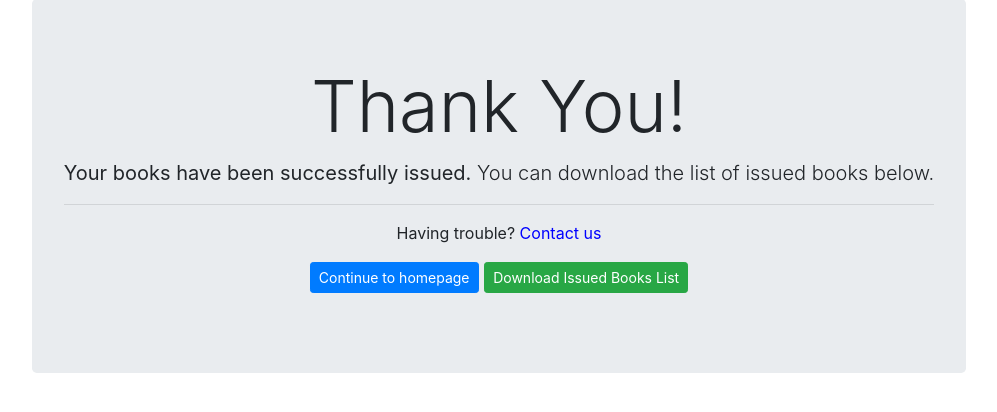
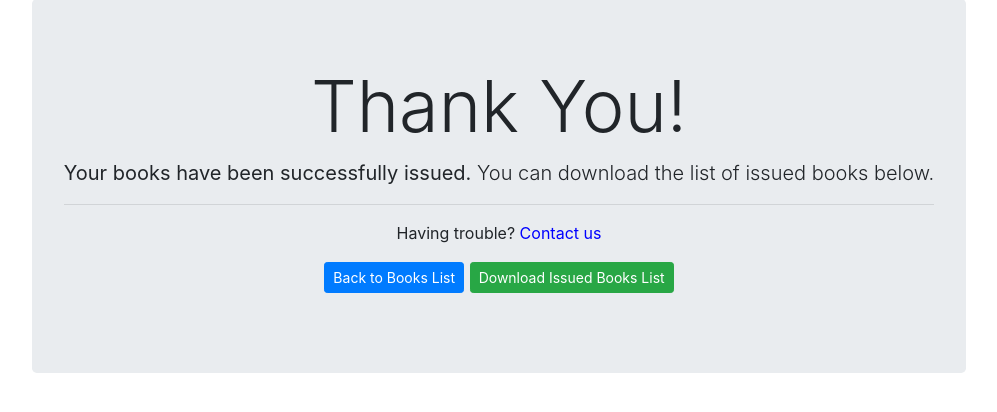
Before and after one commit to Khushbu1824/Archivist, a Flask app: page /issued-books in a window 1280 px wide. Shown: the part 198-610 px from the top of the page, without its empty margins (141-1138 px from the left). Run offline with Flask 3, Linux system fonts and the light colour scheme; parts of the project's set-up code (start-up, migrations or seed data) failed here and were passed over; some libraries are stand-ins or nearby versions.

Commit message:
Edited the navigations.

```diff
--- a/app.py
+++ b/app.py
@@ -228,6 +228,7 @@ def delete_book(book_id):
 @app.route('/transactions', methods=['POST'])
 def transactions():
     issued_books_json = request.form.get("issuedBooks")
+    membership_id = Membership.membership_id
 
     if issued_books_json:
         try:
@@ -238,13 +239,11 @@ def transactions():
 
             book_list = [{"title": book.title, "isbn": book.isbn} for book in books_data] #Create list of book details
 
-            return render_template("transactions.html", issued_books=book_list)  # Pass data to template
+            return render_template("transactions.html", issued_books=book_list, membership_id = membership_id)  # Pass data to template
         except json.JSONDecodeError:
             return "Invalid JSON data", 400  # Handle JSON parsing errors
     else:
         return "No books issued", 400 #Handle no books issued error
-
-    return jsonify({"success": False, "message": "No books issued!"})
 
 @app.route("/new-membership")
 def create_membership_form():
@@ -271,7 +270,7 @@ def register():
         print(f"Attempting to insert: {name}, {email}, {contact_no}")
         # Insert into database
         with db.atomic():  # Ensures transaction safety
-            Membership.create(
+            new_member = Membership.create(
                 name=name,
                 dob=dob,
                 email=email,
@@ -285,7 +284,7 @@ def register():
             )
         print("Data Inserted Successfully!")  # Debugging
 
-        return redirect("/new-membership")
+        return redirect(f"/books/{new_member.membership_id}")
 
     except Exception as e:
         print(f"Database Error: {e}")  # Debugging
@@ -497,7 +496,7 @@ def return_books(membership_id):
 
     db.close()
 
-    return render_template("return-books.html", books=books)
+    return render_template("return-books.html", books=books, membership_id=membership_id)
 
 
 
--- a/templates/return-books.html
+++ b/templates/return-books.html
@@ -91,6 +91,12 @@
     {% else %}
     <p class="text-center text-muted">No books to return.</p>
     {% endif %}
+
+    <div class="text-center mt-4">
+        <a href="/books/{{ membership_id }}" class="btn btn-primary">
+            <i class="bi bi-arrow-left"></i> Back to Books List
+        </a>
+    </div>
 
     <!-- Modal for Fine Display -->
     <div class="modal fade" id="fineModal" tabindex="-1" aria-labelledby="fineModalLabel" aria-hidden="true">
--- a/templates/success-page.html
+++ b/templates/success-page.html
@@ -24,7 +24,7 @@
                 Having trouble? <a href="mailto:librarian@gmail.com" style="color: blue;">Contact us</a>
             </p>
             <p class="lead">
-                <a class="btn btn-primary btn-sm" href="/books" role="button">Continue to homepage</a>
+                <a class="btn btn-primary btn-sm" href="/books" role="button">Back to Books List</a>
                 <a class="btn btn-success btn-sm" href="/download" download>Download Issued Books List</a>
             </p>
         </div>
```
Also changed, not shown: templates/membership-renewal.html (+7 -0 lines), templates/transactions.html (+6 -1 lines).
